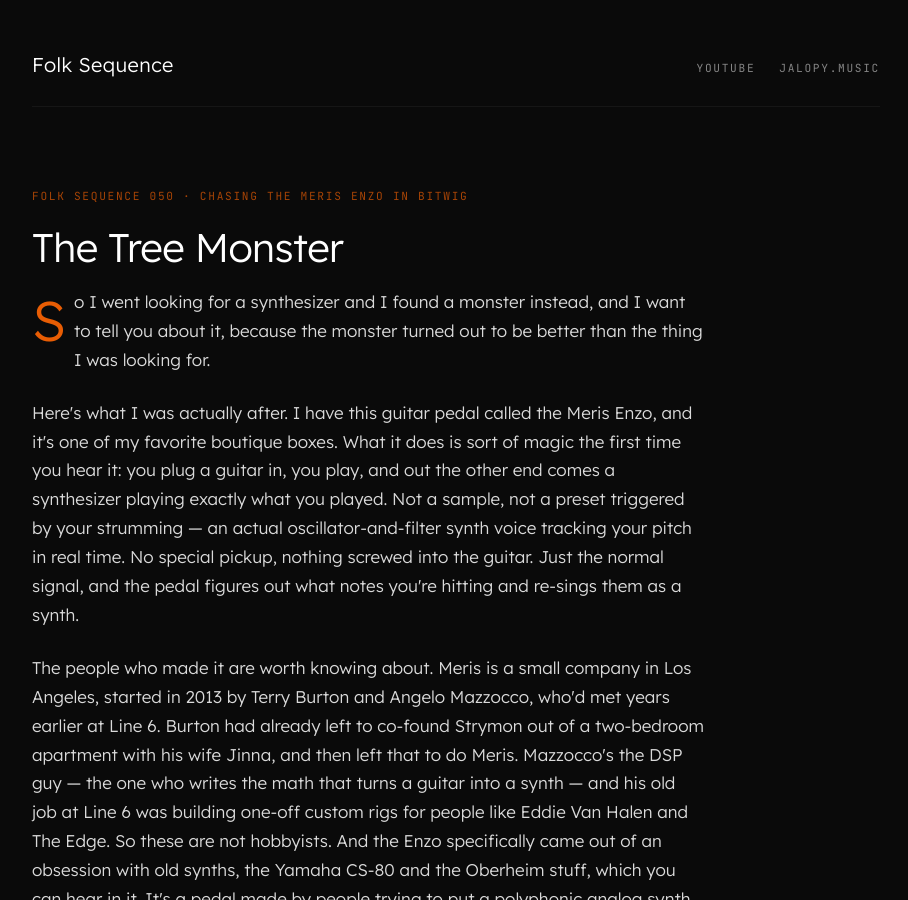
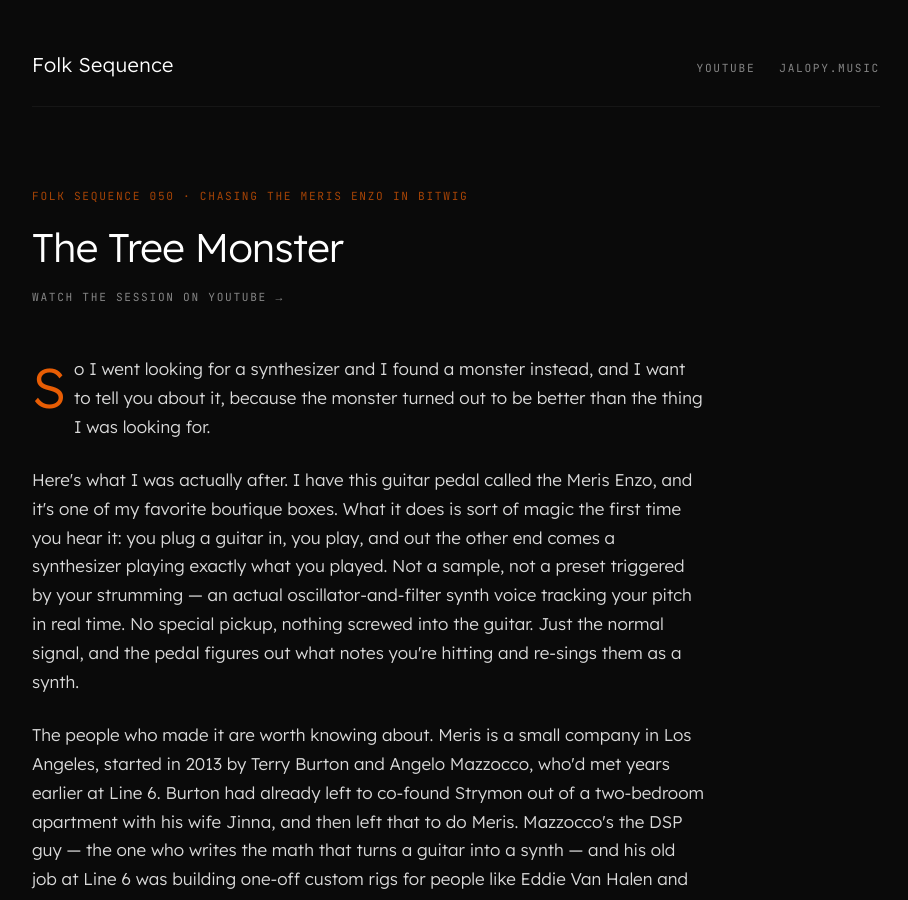
Before and after one commit to folk-sequence/folk-sequence.github.io, a Jekyll site: the page built from 050-the-tree-monster.md, in a window 1280 px wide and 900 px high. Shown: the whole window, without its empty margins (184-1092 px from the left). Built offline with Jekyll 4.4.1, drawn with Linux system fonts in a browser that asks for light colours; part of the change alters nothing that is shown.

Commit message:
Add YouTube link to 050-the-tree-monster.md

```diff
--- a/050-the-tree-monster.md
+++ b/050-the-tree-monster.md
@@ -4,6 +4,7 @@ title: "The Tree Monster"
 episode: "050"
 topic: "chasing the Meris Enzo in Bitwig"
 description: "The Tree Monster — companion essay for Folk Sequence 050"
+youtube: "https://youtu.be/GO3aMyaqs2U"
 ---
 
 So I went looking for a synthesizer and I found a monster instead, and I want to tell you about it, because the monster turned out to be better than the thing I was looking for.
```
